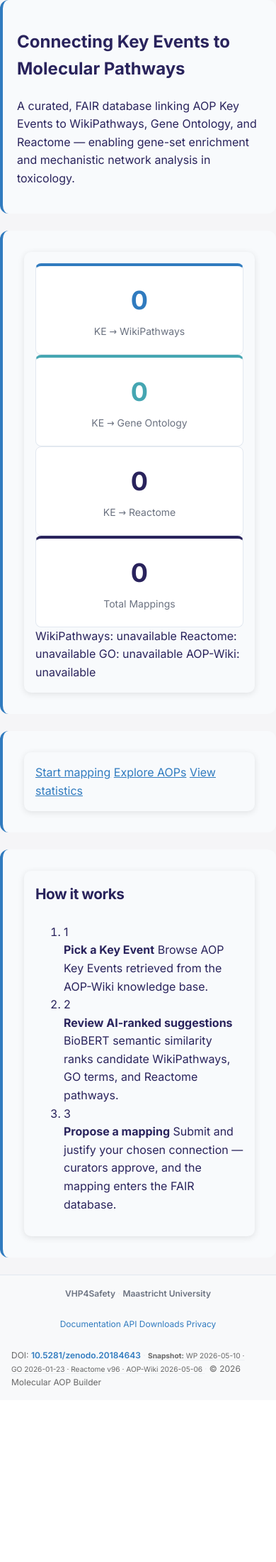
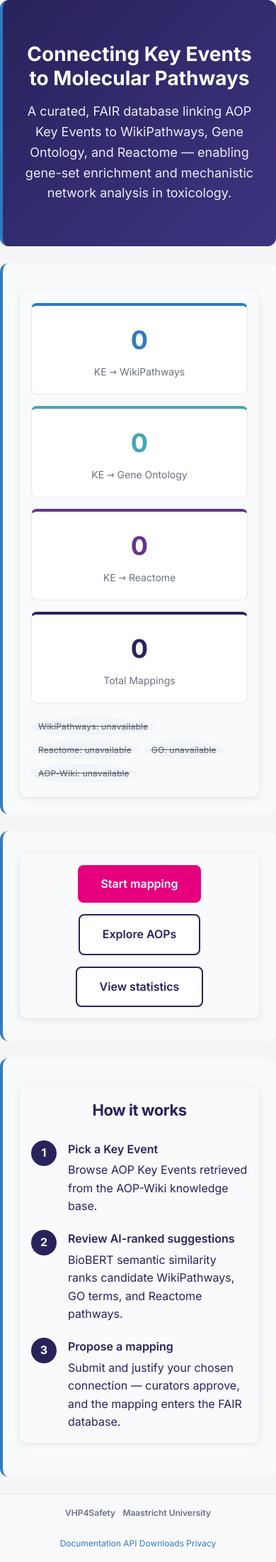
Before and after one commit to marvinm2/KE-WP-mapping, a Flask app: page / in a window 390 px wide; the page is wider, and only the part inside the window is pictured. Shown: the part 56-2257 px from the top of that part at 71% size. Before the commit the page ends 2009 px from the top of that part, so only its background shows below. Run offline with Flask 3, Linux system fonts and the light colour scheme; data that the repository does not hold is empty; parts of the project's set-up code (start-up, migrations or seed data) failed here and were passed over; some libraries are stand-ins or nearby versions.

Commit message:
feat(35-02): landing page template, count-up animation, version-badge CSS
- Enhance templates/landing.html: hero section with mission-first headline, four
  stat cards with data-target for count-up animation, source-version accent-pill
  badges from live_versions, three CTAs (Start mapping/Explore AOPs/View statistics),
  how-it-works strip with three numbered steps
- Add landing-specific CSS blocks to static/css/main.css (all selectors parent-scoped
  under .landing or .version-badge; no bare element selectors — v1.4 cascade precedent):
  .landing__hero, .landing__stat-grid (4-col responsive grid), .version-badge /
  .version-badge--unavailable (uses --color-primary-blue / --color-bg-gray tokens),
  .landing__cta-btn--primary/secondary, .landing__how-steps
- Add static/js/landing.js: vanilla requestAnimationFrame count-up (~40 lines, no
  CountUp.js dependency); eased cubic animation on all .stat-card__value[data-target]
  elements; deferred script load from landing.html

```diff
--- a/static/css/main.css
+++ b/static/css/main.css
@@ -2950,3 +2950,203 @@ mark.search-highlight {
     background-color: #fff3cd;
     padding: 1px 2px;
 }
+
+/* =============================================================================
+   Landing Page — all selectors scoped under .landing or .version-badge
+   (v1.4 precedent: no bare element selectors to avoid global cascade bleed)
+   ============================================================================= */
+
+/* ---- Hero ---- */
+.landing__hero {
+    background: linear-gradient(135deg, var(--color-primary-dark) 0%, #3d3480 100%);
+    padding: 60px 24px;
+    text-align: center;
+    color: var(--color-white);
+}
+
+.landing__hero-inner {
+    max-width: var(--layout-max-width);
+    margin: 0 auto;
+}
+
+.landing__hero-title {
+    font-size: clamp(28px, 4vw, 48px);
+    font-weight: 700;
+    margin: 0 0 16px;
+    line-height: 1.2;
+    color: var(--color-white);
+}
+
+.landing__hero-subtitle {
+    font-size: 18px;
+    line-height: 1.6;
+    max-width: 660px;
+    margin: 0 auto;
+    opacity: 0.9;
+    color: var(--color-white);
+}
+
+/* ---- Stat cards grid ---- */
+.landing__stats {
+    background: var(--color-bg-light);
+    padding: 40px 24px 24px;
+}
+
+.landing__stats-inner {
+    margin: 0 auto;
+}
+
+.landing__stat-grid {
+    display: grid;
+    grid-template-columns: repeat(4, 1fr);
+    gap: 16px;
+    margin-bottom: 20px;
+}
+
+@media (max-width: 768px) {
+    .landing__stat-grid {
+        grid-template-columns: repeat(2, 1fr);
+    }
+}
+
+@media (max-width: 480px) {
+    .landing__stat-grid {
+        grid-template-columns: 1fr;
+    }
+}
+
+.landing .stat-card--purple {
+    border-top: 4px solid var(--color-secondary-purple);
+}
+
+.landing .stat-card--purple .stat-card__value {
+    color: var(--color-secondary-purple);
+}
+
+/* ---- Version badges ---- */
+.landing__version-badges {
+    display: flex;
+    flex-wrap: wrap;
+    gap: 8px;
+    margin-top: 8px;
+    margin-bottom: 4px;
+}
+
+.version-badge {
+    display: inline-block;
+    padding: 3px 10px;
+    border-radius: var(--radius-full);
+    font-size: 12px;
+    font-weight: 500;
+    background-color: var(--color-primary-blue);
+    color: var(--color-white);
+    letter-spacing: 0.01em;
+}
+
+.version-badge--unavailable {
+    background-color: var(--color-bg-gray);
+    color: var(--color-text-gray);
+    cursor: help;
+    text-decoration: line-through;
+    text-decoration-color: var(--color-text-muted);
+}
+
+/* ---- CTAs ---- */
+.landing__ctas {
+    padding: 32px 24px;
+    background: var(--color-bg-lighter);
+    text-align: center;
+}
+
+.landing__ctas-inner {
+    margin: 0 auto;
+}
+
+.landing__cta-row {
+    display: flex;
+    flex-wrap: wrap;
+    gap: 16px;
+    justify-content: center;
+}
+
+.landing__cta-btn {
+    display: inline-block;
+    padding: 14px 32px;
+    border-radius: var(--radius-lg);
+    font-size: 16px;
+    font-weight: 600;
+    text-decoration: none;
+    transition: opacity 0.15s, transform 0.1s;
+}
+
+.landing__cta-btn:hover {
+    opacity: 0.88;
+    transform: translateY(-1px);
+}
+
+.landing__cta-btn--primary {
+    background-color: var(--color-primary-pink);
+    color: var(--color-white);
+}
+
+.landing__cta-btn--secondary {
+    background-color: var(--color-white);
+    color: var(--color-primary-dark);
+    border: 2px solid var(--color-primary-dark);
+}
+
+/* ---- How it works ---- */
+.landing__how {
+    padding: 40px 24px 48px;
+    background: var(--color-bg-light);
+}
+
+.landing__how-inner {
+    margin: 0 auto;
+}
+
+.landing__how-title {
+    font-size: 22px;
+    font-weight: 700;
+    color: var(--color-primary-dark);
+    margin: 0 0 24px;
+    text-align: center;
+}
+
+.landing__how-steps {
+    list-style: none;
+    padding: 0;
+    margin: 0;
+    display: flex;
+    flex-direction: column;
+    gap: 20px;
+    max-width: 660px;
+    margin: 0 auto;
+}
+
+.landing__how-step {
+    display: flex;
+    align-items: flex-start;
+    gap: 16px;
+}
+
+.landing__how-step-num {
+    flex-shrink: 0;
+    width: 36px;
+    height: 36px;
+    border-radius: var(--radius-full);
+    background-color: var(--color-primary-dark);
+    color: var(--color-white);
+    font-size: 16px;
+    font-weight: 700;
+    display: flex;
+    align-items: center;
+    justify-content: center;
+}
+
+.landing__how-step strong {
+    display: block;
+    margin-bottom: 4px;
+    color: var(--color-primary-dark);
+    font-weight: 600;
+}
```
Also changed, not shown: static/js/landing.js (added, +46 -0 lines).
